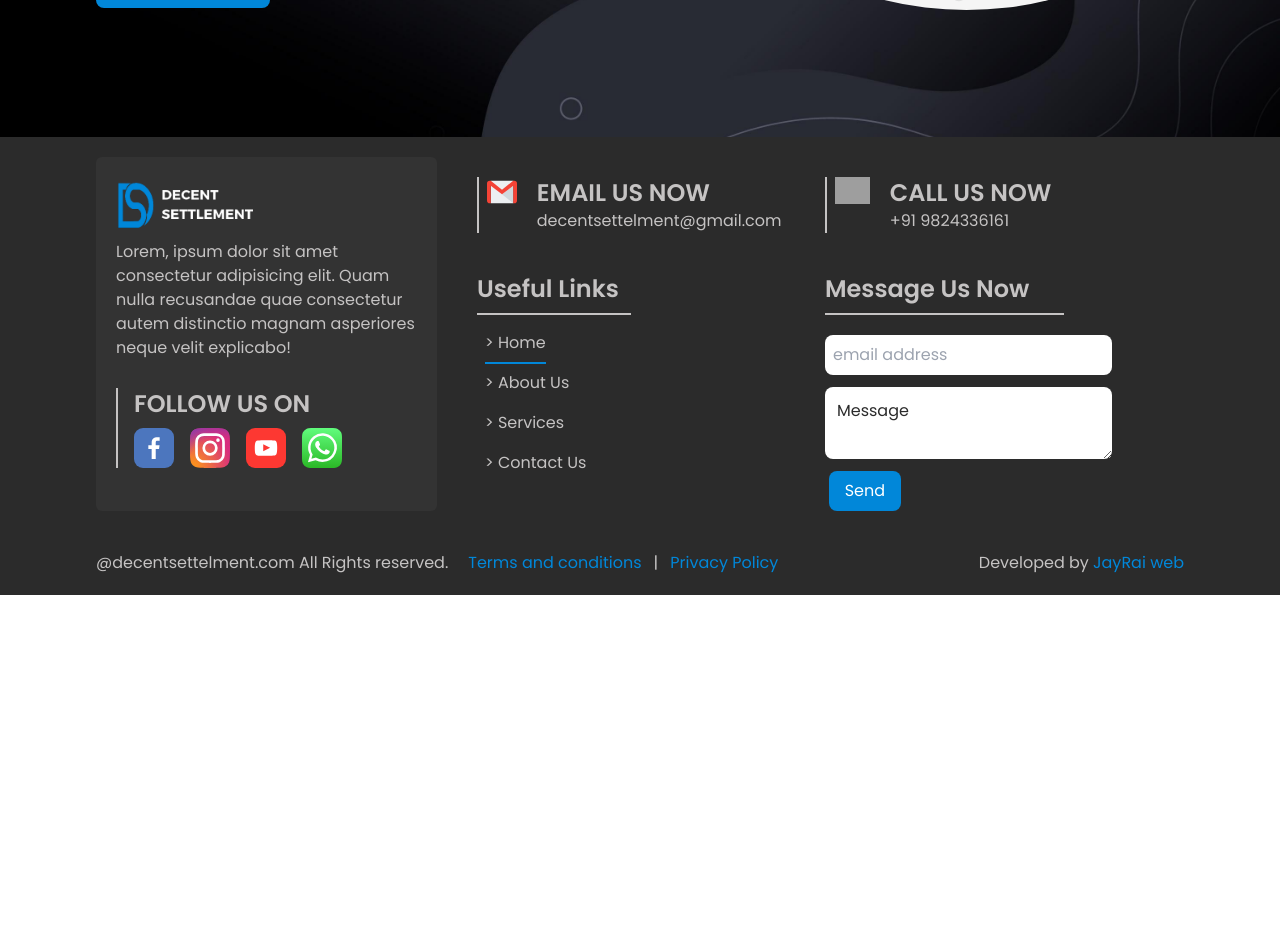
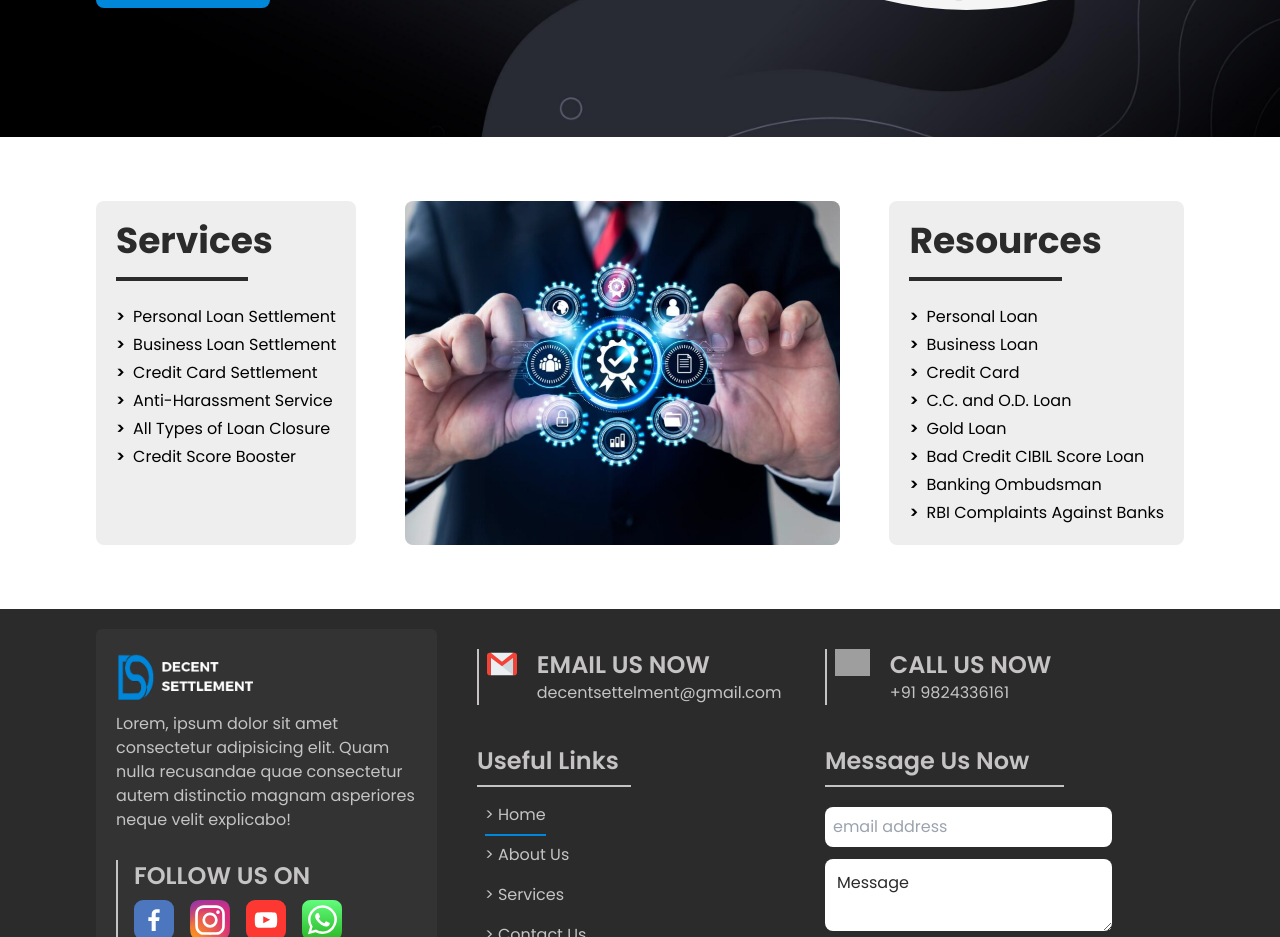
Before and after one commit to developerjay18/ds-website, a React (Vite) app: page / in a window 1280 px wide. Shown: the part 6960-7897 px from the top of the page. Before the commit the page ends 7555 px from the top, so only its background shows below. Built offline with nearby package versions, Linux system fonts and the light colour scheme; grey boxes are pictures that could not be loaded; some icons are missing.

Commit message:
adding list section

```diff
--- /dev/null
+++ b/src/components/ListSection/ListSection.jsx
@@ -0,0 +1,99 @@
+import React, { useState } from 'react';
+import { services, resources } from './data';
+import ScaleDiv from '../ScaleDiv';
+import { ListImage } from '../../assets';
+
+function ListSection() {
+  const [hover, setHover] = useState(false);
+  const [hoverTwo, setHoverTwo] = useState(false);
+  return (
+    <div className="px-5 lg:px-24 py-16 font-Poppins flex justify-between">
+      {/* servies */}
+      <div className="services bg-[#eeeeee] rounded-lg p-5 flex flex-col gap-6">
+        {/* heading section */}
+        <div className="flex flex-col gap-8 text-white">
+          <div
+            className="text-4xl font-bold flex flex-col justify-start items-start gap-4 cursor-pointer"
+            onMouseEnter={() => setHover(true)}
+            onMouseLeave={() => setHover(false)}
+          >
+            <h2
+              className={`${
+                hover ? 'text-profBlue' : 'text-mateBlack'
+              } capitalize`}
+            >
+              services
+            </h2>
+            <div
+              className={`liner h-1 w-[60%] bg-mateBlack ${
+                hover ? 'bg-profBlue' : 'bg-mateBlack'
+              }`}
+            ></div>
+          </div>
+        </div>
+        {/* list items */}
+        <ul className="flex flex-col gap-1">
+          {services.map((service, index) => (
+            <ScaleDiv
+              key={index}
+              className={`cursor-pointer hover:text-profBlue`}
+            >
+              <li key={index} className="flex gap-2">
+                <span className="font-semibold">&gt;</span>
+                <span>{service}</span>
+              </li>
+            </ScaleDiv>
+          ))}
+        </ul>
+      </div>
+      {/* image */}
+      <div className="image w-[40%]">
+        <img
+          src={ListImage}
+          alt="list-image"
+          className="h-full object-cover rounded-lg"
+        />
+      </div>
+      {/* resources */}
+      <div className="resources bg-[#eeeeee] rounded-lg p-5 flex flex-col gap-6">
+        {/* heading section */}
+        <div className="flex flex-col gap-8 text-white">
+          <div
+            className="text-4xl font-bold flex flex-col justify-start items-start gap-4 cursor-pointer"
+            onMouseEnter={() => setHoverTwo(true)}
+            onMouseLeave={() => setHoverTwo(false)}
+          >
+            <h2
+              className={`${
+                hoverTwo ? 'text-profBlue' : 'text-mateBlack'
+              } capitalize`}
+            >
+              resources
+            </h2>
+            <div
+              className={`liner h-1 w-[60%] bg-mateBlack ${
+                hoverTwo ? 'bg-profBlue' : 'bg-mateBlack'
+              }`}
+            ></div>
+          </div>
+        </div>
+        {/* list items */}
+        <ul className="flex flex-col gap-1">
+          {resources.map((service, index) => (
+            <ScaleDiv
+              key={index}
+              className={`cursor-pointer hover:text-profBlue`}
+            >
+              <li key={index} className="flex gap-2">
+                <span className="font-semibold">&gt;</span>
+                <span>{service}</span>
+              </li>
+            </ScaleDiv>
+          ))}
+        </ul>
+      </div>
+    </div>
+  );
+}
+
+export default ListSection;
--- /dev/null
+++ b/src/components/ListSection/data.js
@@ -0,0 +1,21 @@
+const services = [
+  'Personal Loan Settlement',
+  'Business Loan Settlement',
+  'Credit Card Settlement',
+  'Anti-Harassment Service',
+  'All Types of Loan Closure',
+  'Credit Score Booster',
+];
+
+const resources = [
+  'Personal Loan',
+  'Business Loan',
+  'Credit Card',
+  'C.C. and O.D. Loan',
+  'Gold Loan',
+  'Bad Credit CIBIL Score Loan',
+  'Banking Ombudsman',
+  'RBI Complaints Against Banks',
+];
+
+export { services, resources };
--- a/src/components/index.js
+++ b/src/components/index.js
@@ -13,6 +13,7 @@ import FAQsSection from './FAQsSection/FAQsSection';
 import SliderSection from './SliderSection/SliderSection';
 import InfoSection from './InfoSection/InfoSection';
 import ContactSection from './ContactSection/ContactSection';
+import ListSection from './ListSection/ListSection';
 
 export {
   Header,
@@ -30,4 +31,5 @@ export {
   SliderSection,
   InfoSection,
   ContactSection,
+  ListSection,
 };
--- a/src/pages/Home/Home.jsx
+++ b/src/pages/Home/Home.jsx
@@ -9,6 +9,7 @@ import {
   SliderSection,
   InfoSection,
   ContactSection,
+  ListSection
 } from '../../components';
 
 function Home() {
@@ -22,6 +23,7 @@ function Home() {
       <SliderSection />
       <InfoSection />
       <ContactSection />
+      <ListSection/>
     </Container>
   );
 }
```
